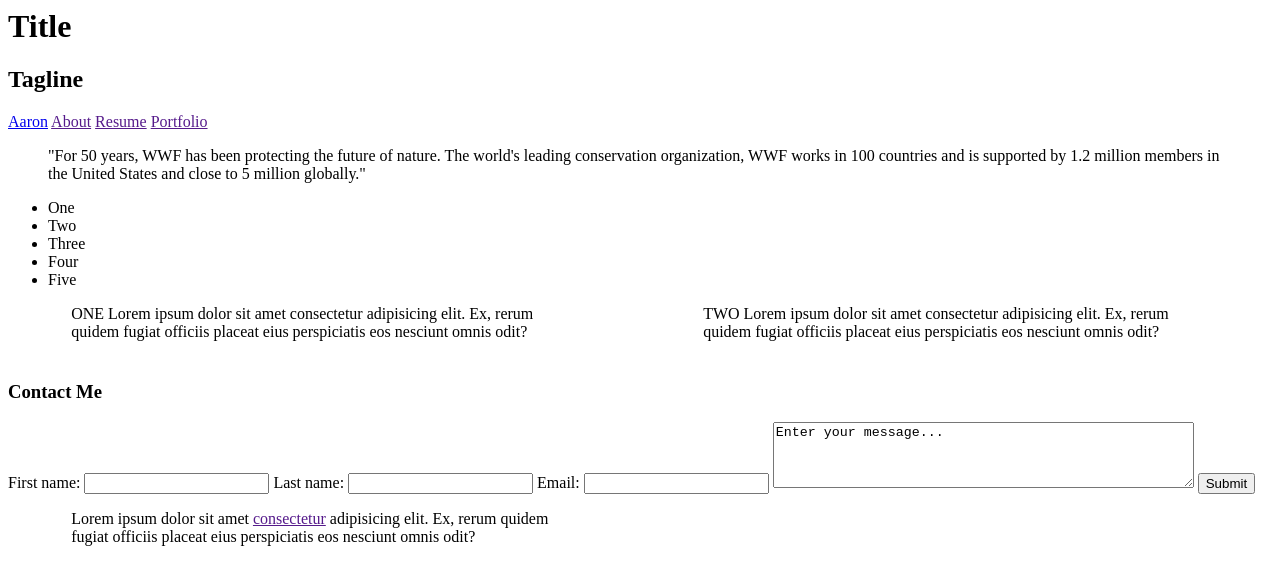
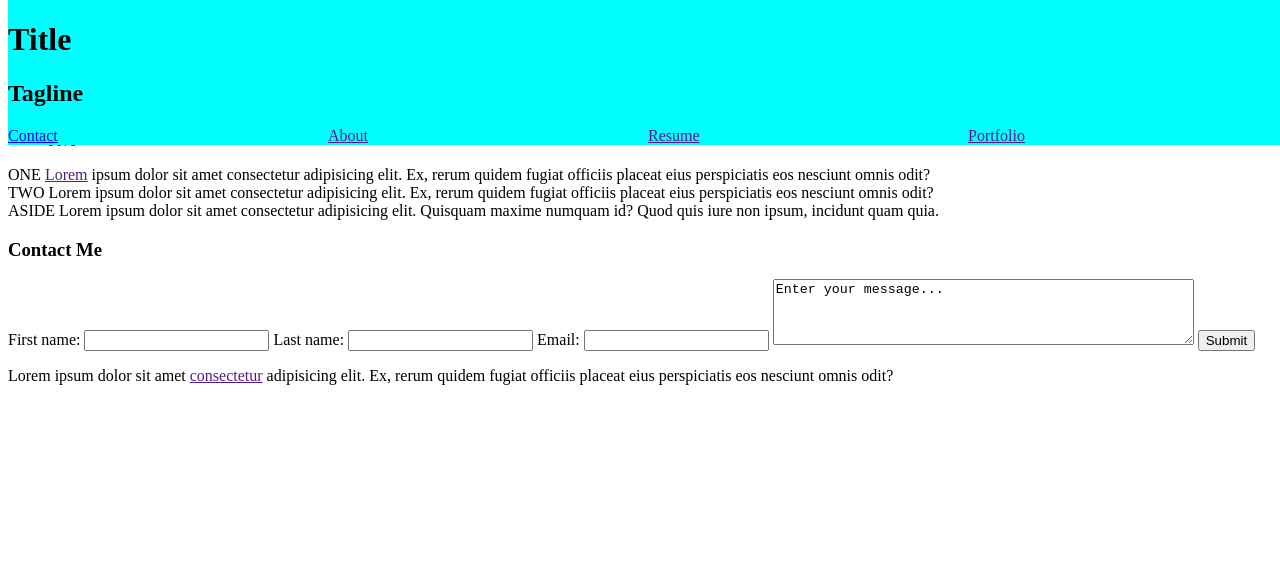
Before and after one commit to AaronInTheForest/TechCareer-Samples, a plain HTML site: page CSS Class Examples/index.html in a window 1280 px wide. Drawn offline with Linux system fonts and the light colour scheme.

Commit message:
pushing my navbar changes

```diff
--- a/CSS Class Examples/index.html
+++ b/CSS Class Examples/index.html
@@ -7,20 +7,24 @@
         <header>
             <h1>Title</h1>
             <h2>Tagline</h2>
+
+            <nav>
+                <!--Fix our navbar-->
+                <a href="#contact" class="navLink">Contact</a>
+                <a href="" class="navLink">About</a>
+                <a href="" class="navLink">Resume</a>
+                <a href="" class="navLink">Portfolio</a>
+            </nav>
         </header>
 
-        <nav>
-            <a href="#Aaron" class="navLink navStyle">Aaron</a>
-            <a href="" class="navLink navStyle">About</a>
-            <a href="" class="navLink navStyle">Resume</a>
-            <a href="" class="navStyle">Portfolio</a>
-        </nav>
+
 
         <blockquote cite="http://www.worldwildlife.org/who/index.html">
             "For 50 years, WWF has been protecting the future of nature. The world's leading conservation organization, WWF works in 100 countries and is supported by 1.2 million members in the United States and close to 5 million globally."
         </blockquote>
 
         <ul>
+            <!--Put list items side by side-->
             <li>One</li>
             <li>Two</li>
             <li>Three</li>
@@ -29,17 +33,19 @@
         </ul>
         <article>
             <section>
-                ONE Lorem ipsum dolor sit amet consectetur adipisicing elit. Ex, rerum quidem fugiat officiis placeat eius perspiciatis eos nesciunt omnis odit?
+                ONE <a href="">Lorem</a> ipsum dolor sit amet consectetur adipisicing elit. Ex, rerum quidem fugiat officiis placeat eius perspiciatis eos nesciunt omnis odit?
             </section>
             <section>
                 TWO Lorem ipsum dolor sit amet consectetur adipisicing elit. Ex, rerum quidem fugiat officiis placeat eius perspiciatis eos nesciunt omnis odit?
             </section>
+            <!--Aside over sections and have sections flow around the aside?-->
             <aside>
+                ASIDE Lorem ipsum dolor sit amet consectetur adipisicing elit. Quisquam maxime numquam id? Quod quis iure non ipsum, incidunt quam quia.
             </aside>
         </article>
         <article>
             <h3>Contact Me</h3>
-            <form id="Aaron">
+            <form id="contact">
                 <label for="firstname">First name:</label>
                 <input type="text" name="firstname">
                 <label for="lastname">Last name:</label>
--- a/CSS Class Examples/styles/styles.css
+++ b/CSS Class Examples/styles/styles.css
@@ -1,6 +1,18 @@
-section{
-    width: 40%;
+html{
+
+}
+body{
+    height:1000px;
+}
+/* Header */
+.navLink{
+    /* margin: 0 10%; */
     float: left;
-    margin: 0 5%;
-    margin-bottom: 40px;
+    width:25%;
 }
+header {
+    background-color: aqua;
+    position: fixed;
+    top:0;
+    width:100%;
+}
```
Also changed, not shown: CSS Class Examples/about.html (+2 -0 lines), CSS Class Examples/styles/about.css (added).
